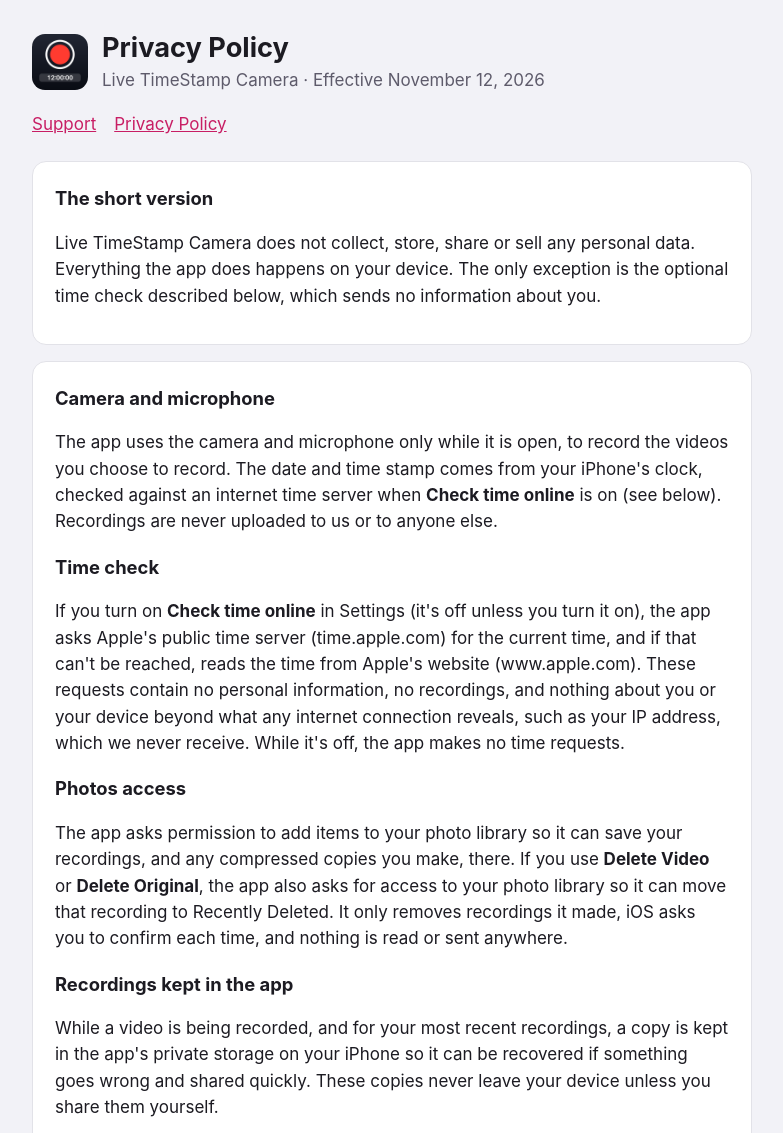
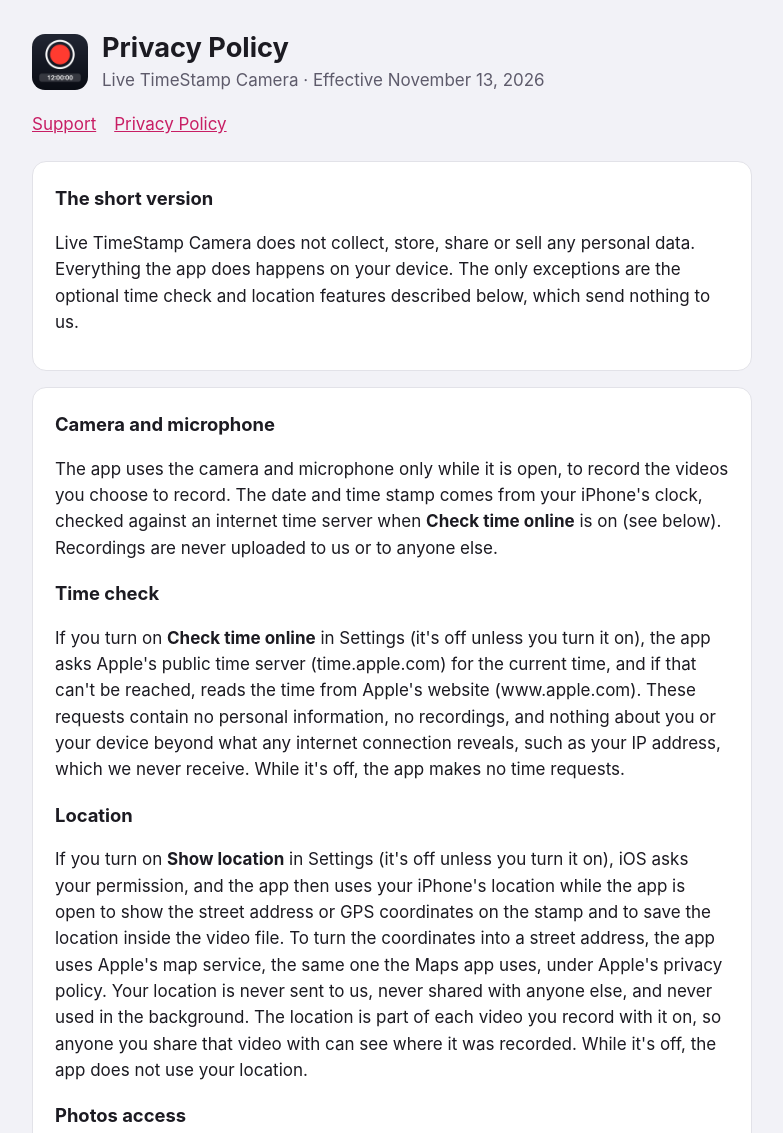
Before and after one commit to briangat/multi-video-compress, a plain HTML site: page timestamp-camera/privacy.html in a window 1280 px wide. Shown: the top 1133 px of the page, without its empty margins (248-1031 px from the left). Drawn offline with Linux system fonts and the light colour scheme.

Commit message:
Privacy policy: add Location section (Live TimeStamp Camera 1.0.3)

```diff
--- a/timestamp-camera/privacy.html
+++ b/timestamp-camera/privacy.html
@@ -13,14 +13,14 @@
   <img src="icon.png" alt="">
   <div>
     <h1>Privacy Policy</h1>
-    <p class="tag">Live TimeStamp Camera · Effective November 12, 2026</p>
+    <p class="tag">Live TimeStamp Camera · Effective November 13, 2026</p>
   </div>
 </header>
 <nav><a href="index.html">Support</a><a href="privacy.html">Privacy Policy</a></nav>
 
 <section>
   <h2>The short version</h2>
-  <p>Live TimeStamp Camera does not collect, store, share or sell any personal data. Everything the app does happens on your device. The only exception is the optional time check described below, which sends no information about you.</p>
+  <p>Live TimeStamp Camera does not collect, store, share or sell any personal data. Everything the app does happens on your device. The only exceptions are the optional time check and location features described below, which send nothing to us.</p>
 </section>
 
 <section>
@@ -29,6 +29,9 @@
 
   <h2>Time check</h2>
   <p>If you turn on <strong>Check time online</strong> in Settings (it's off unless you turn it on), the app asks Apple's public time server (time.apple.com) for the current time, and if that can't be reached, reads the time from Apple's website (www.apple.com). These requests contain no personal information, no recordings, and nothing about you or your device beyond what any internet connection reveals, such as your IP address, which we never receive. While it's off, the app makes no time requests.</p>
+
+  <h2>Location</h2>
+  <p>If you turn on <strong>Show location</strong> in Settings (it's off unless you turn it on), iOS asks your permission, and the app then uses your iPhone's location while the app is open to show the street address or GPS coordinates on the stamp and to save the location inside the video file. To turn the coordinates into a street address, the app uses Apple's map service, the same one the Maps app uses, under Apple's privacy policy. Your location is never sent to us, never shared with anyone else, and never used in the background. The location is part of each video you record with it on, so anyone you share that video with can see where it was recorded. While it's off, the app does not use your location.</p>
 
   <h2>Photos access</h2>
   <p>The app asks permission to add items to your photo library so it can save your recordings, and any compressed copies you make, there. If you use <strong>Delete Video</strong> or <strong>Delete Original</strong>, the app also asks for access to your photo library so it can move that recording to Recently Deleted. It only removes recordings it made, iOS asks you to confirm each time, and nothing is read or sent anywhere.</p>
@@ -43,7 +46,7 @@
   <p>Your preferences, such as the stamp style and compression size, are stored only on your device.</p>
 
   <h2>No accounts, tracking or ads</h2>
-  <p>There are no accounts or sign-ins. The app contains no analytics, advertising, or tracking, and makes no network connections of its own apart from Apple's App Store for purchases and the optional time check to Apple's time servers described above.</p>
+  <p>There are no accounts or sign-ins. The app contains no analytics, advertising, or tracking, and makes no network connections of its own apart from Apple's App Store for purchases, the optional time check to Apple's time servers, and Apple's map service for the optional street address, all described above.</p>
 
   <h2>Children</h2>
   <p>The app collects no information from anyone, including children.</p>
```
